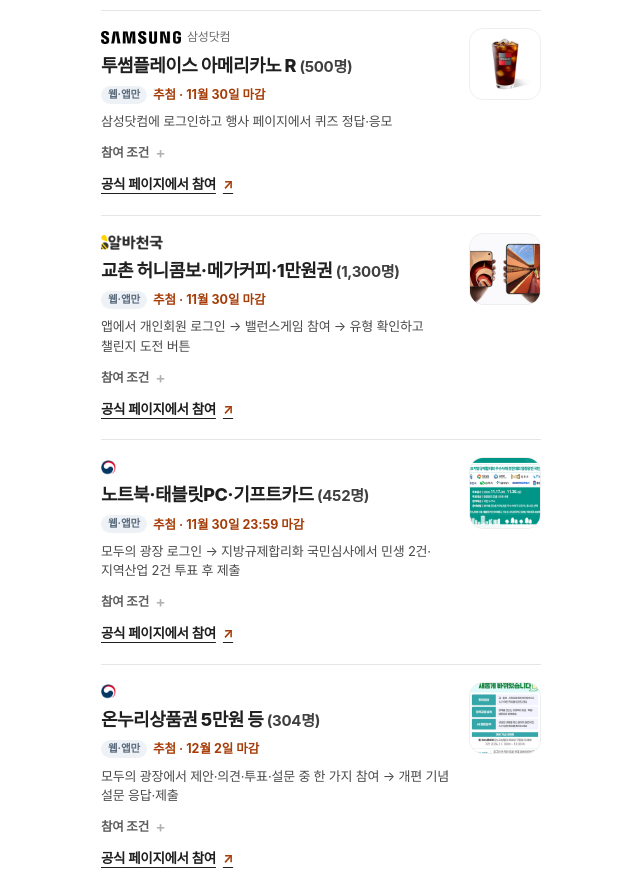
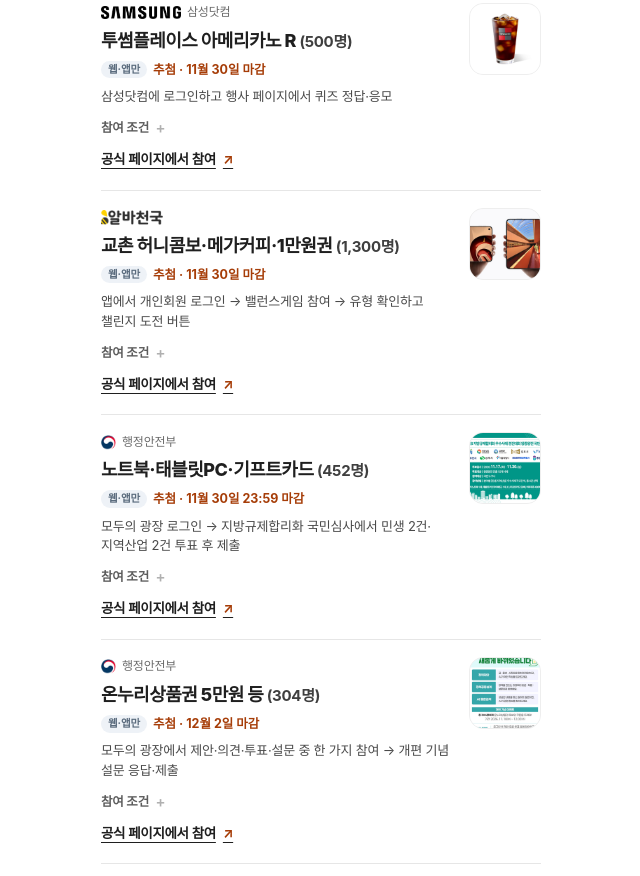
Before and after one commit to sumi0917/ello-hotdeal, a plain HTML site: page index.html in a window 1280 px wide. Shown: the part 2893-3769 px from the top of the page, without its empty margins (319-959 px from the left). Drawn offline with Linux system fonts and the light colour scheme; a web font is replaced by a local one.

Commit message:
엘로 핫딜 업데이트 2026-11-19 10:24 KST

```diff
--- a/index.html
+++ b/index.html
@@ -213,7 +213,7 @@ a:focus-visible,button:focus-visible{outline:2px solid var(--accent);outline-off
         <div class="overview">
           <div class="info">
             <div class="brand"><img src="thumbs/logo-lions.png" alt="삼성전자"></div>
-            <h3 class="benefit">매일 9명 · 갤럭시 Z 폴드8 울트라 등 <span class="head">(12일간 108명)</span></h3>
+            <h3 class="benefit">매일 9명 · 갤럭시 Z 폴드8 울트라 등 <span class="head">(108명)</span></h3>
             <p class="date"><span class="tag web">웹·앱만</span>추첨 · 11월 24일 마감 · 매일 1회 응모</p>
             <p class="method">삼성닷컴 로그인 후 대축제 페이지에서 응모 → 광고성 정보 수신 동의까지 해야 참여</p>
           </div>
@@ -324,7 +324,7 @@ a:focus-visible,button:focus-visible{outline:2px solid var(--accent);outline-off
       <article class="deal">
         <div class="overview">
           <div class="info">
-            <div class="brand"><img src="thumbs/logo-mois.png" alt="행정안전부"></div>
+            <div class="brand"><img src="thumbs/logo-mois.png" alt="행정안전부"><span>행정안전부</span></div>
             <h3 class="benefit">노트북·태블릿PC·기프트카드 <span class="head">(452명)</span></h3>
             <p class="date"><span class="tag web">웹·앱만</span>추첨 · 11월 30일 23:59 마감</p>
             <p class="method">모두의 광장 로그인 → 지방규제합리화 국민심사에서 민생 2건·지역산업 2건 투표 후 제출</p>
@@ -340,7 +340,7 @@ a:focus-visible,button:focus-visible{outline:2px solid var(--accent);outline-off
       <article class="deal">
         <div class="overview">
           <div class="info">
-            <div class="brand"><img src="thumbs/logo-mois.png" alt="행정안전부"></div>
+            <div class="brand"><img src="thumbs/logo-mois.png" alt="행정안전부"><span>행정안전부</span></div>
             <h3 class="benefit">온누리상품권 5만원 등 <span class="head">(304명)</span></h3>
             <p class="date"><span class="tag web">웹·앱만</span>추첨 · 12월 2일 마감</p>
             <p class="method">모두의 광장에서 제안·의견·투표·설문 중 한 가지 참여 → 개편 기념 설문 응답·제출</p>
```
